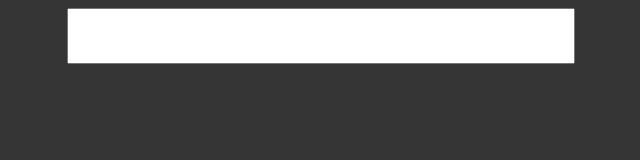
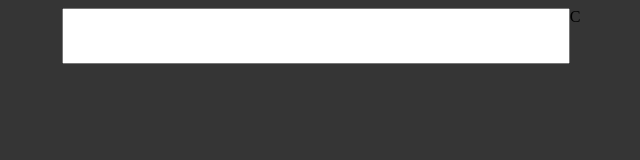
Before and after one commit to DavitManasyan07/ToDoList, a plain HTML site: page index.html in a window 1280 px wide. Shown: the full height of the page, 319-959 px from the left. Drawn offline with Linux system fonts and the light colour scheme.

Commit message:
index.html

```diff
--- a/index.html
+++ b/index.html
@@ -10,6 +10,7 @@
   <body>
     <div id="divA">
       <input id="inputB" type="text" />
+      <div class="C" id="clear">C</div>
     </div>
     <div>
       <div id="divB"></div>
```
